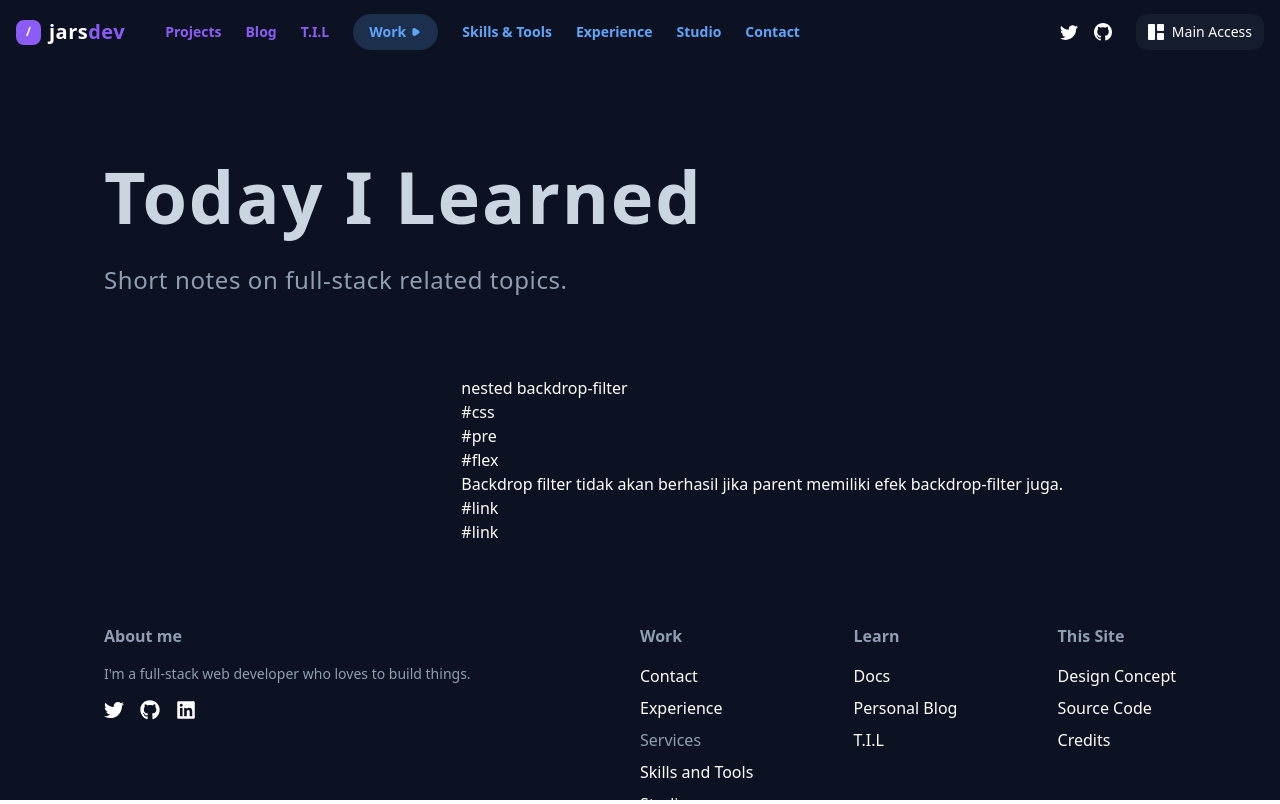
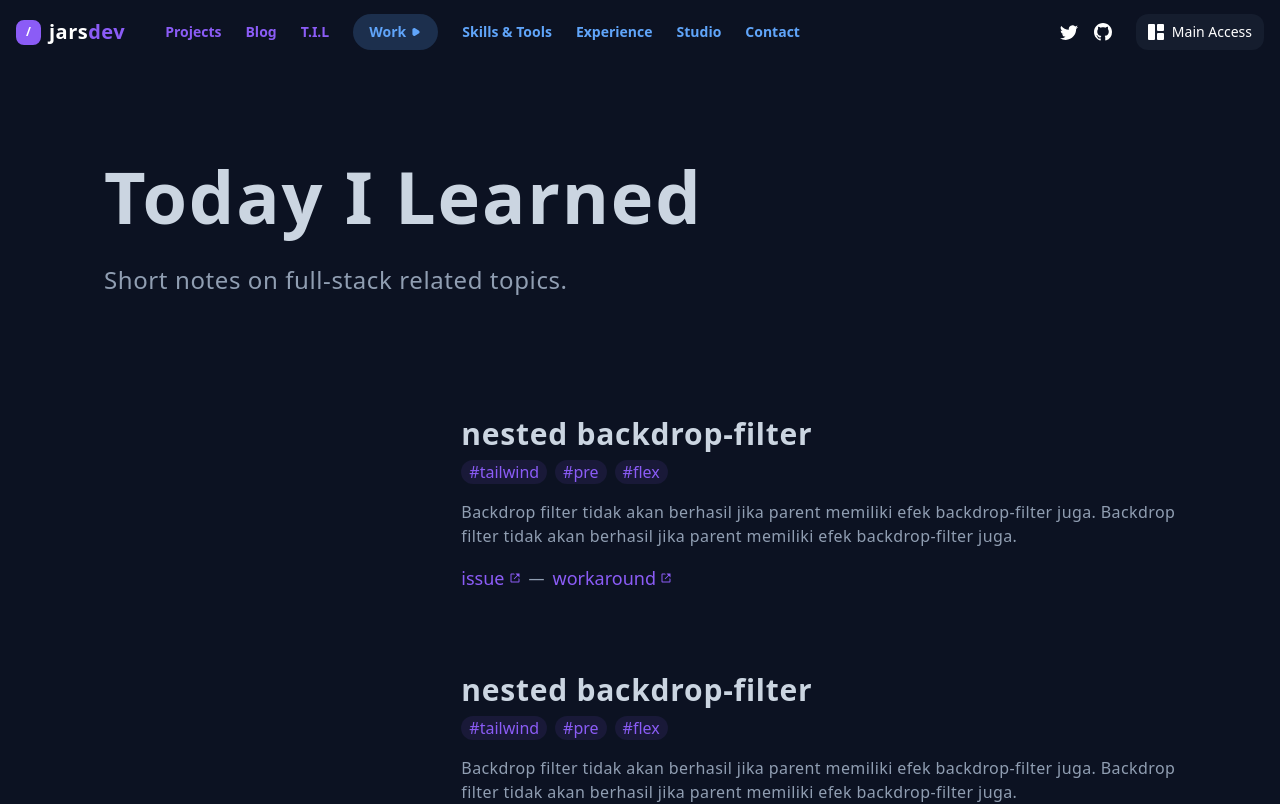
Before and after one commit to ImJars/Development-full-coding, a React (Vite) app: page /til in a window 1280 px wide. Shown: the top 804 px of the page. Built offline with nearby package versions, Linux system fonts and the light colour scheme.

Commit message:
Update component

```diff
--- a/src/TIL.jsx
+++ b/src/TIL.jsx
@@ -7,7 +7,7 @@ function Til() {
     return (
         <>
             <section
-                className='bg-primary w-full h-screen text-white'
+                className='bg-primary w-full h-full text-white'
             >
                 <Wraped>
                     <div
@@ -36,6 +36,7 @@ function Til() {
                             className='w-2/3'
                         >
                             <TodayComponent />
+                            <TodayComponent />
                         </div>
                     </div>
                     <div
--- a/src/components/TIL/todayComponent.jsx
+++ b/src/components/TIL/todayComponent.jsx
@@ -1,36 +1,84 @@
 import React from 'react'
+import { BiLinkExternal } from 'react-icons/bi'
 
 function TodayComponent() {
   return (
     <>
-        <div>
-            <h1>
+        <div
+          className='py-10'
+        >
+            <h1
+              className='text-text-white-gray text-3xl font-bold tracking-wide mb-2'
+            >
                 nested backdrop-filter
             </h1>
-            <div>
-                <h1>
-                  #css
+            <div
+              className='flex space-x-2'
+            >
+                <h1
+                  className='text-text-purple bg-text-purple bg-opacity-10 px-2 rounded-full
+                            font-light'
+                >
+                  #tailwind
                 </h1>
-                <h2>
+                <h2
+                  className='text-text-purple bg-text-purple bg-opacity-10 px-2 rounded-full
+                  font-light'
+                >
                   #pre
                 </h2>
-                <h3>
+                <h3
+                  className='text-text-purple bg-text-purple bg-opacity-10 px-2 rounded-full
+                  font-light'
+                >
                   #flex
                 </h3>
             </div>
-            <h2>
+            <h2
+              className='text-text-general text-base tracking-wide mt-4'
+            >
+              Backdrop filter tidak akan berhasil jika parent memiliki efek backdrop-filter juga.
               Backdrop filter tidak akan berhasil jika parent memiliki efek backdrop-filter juga.
             </h2>
-            <div>
-              <a href="">
-                <h1>
-                  #link
+            <div
+              className='flex space-x-2 mt-4 items-center'
+            >
+              <a
+                className='text-text-purple  flex space-x-1 items-center hover:text-text-white-gray hover:text-opacity-95
+                          transition duration-200 ease-in-out'
+                href="#"
+              >
+                <h1
+                  className='text-lg font-light'
+                >
+                  issue
                 </h1>
+                <div>
+                  <BiLinkExternal
+                    className='text-xs'
+                  />
+                </div>
               </a>
-              <a href="">
-                <h1>
-                  #link
+              <h1
+                className='text-text-general cursor-default'
+              >
+                —
+              </h1>
+              <a
+                className='text-text-purple  flex space-x-1 items-center hover:text-text-white-gray hover:text-opacity-95
+                          transition duration-200 ease-in-out'
+                href="#"
+              >
+                <h1
+                  className='text-lg font-light'
+                >
+                  workaround
                 </h1>
+                <div>
+                  <BiLinkExternal
+                    className='text-xs'
+                  />
+                </div>
               </a>
             </div>
         </div>
```
